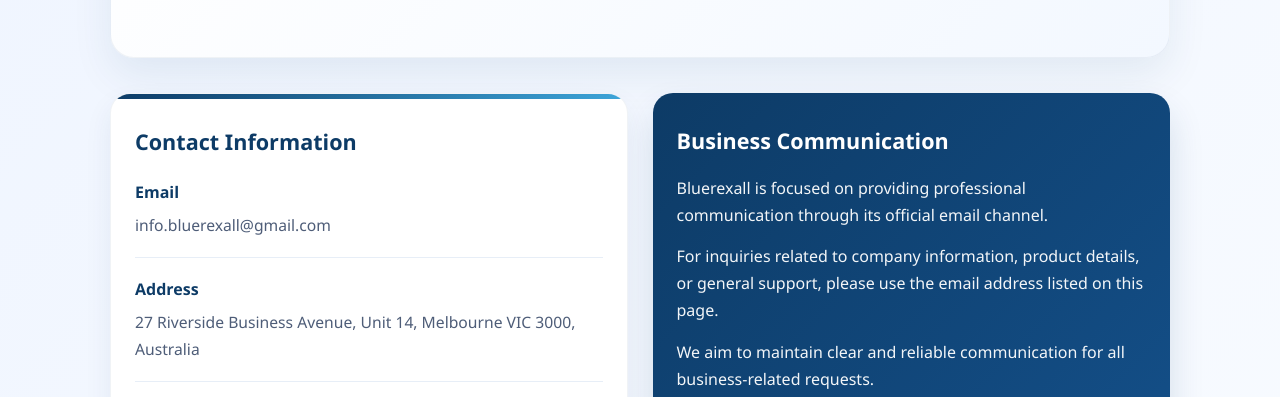
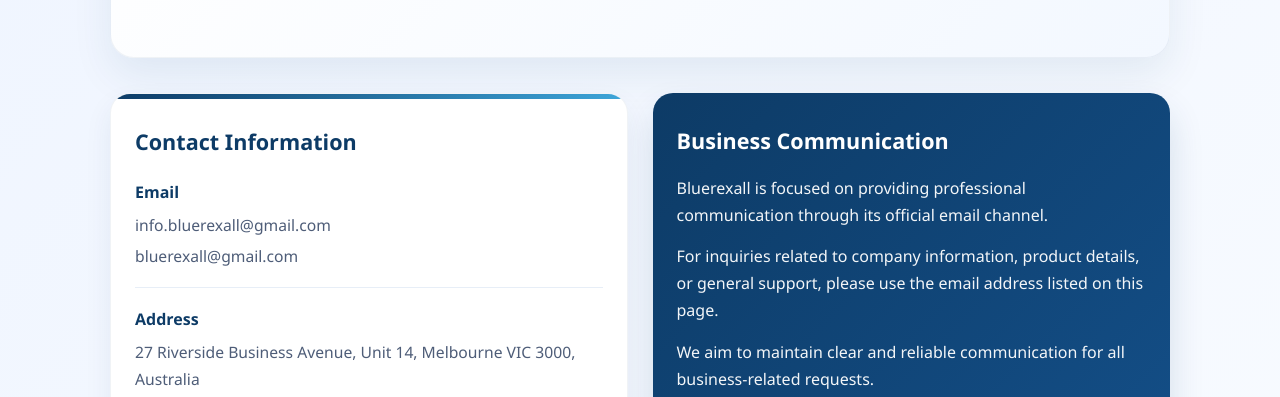
Before and after one commit to infoblurexall-svg/bluerexall-site, a plain HTML site: page contact.html in a window 1280 px wide. Shown: the part 544-941 px from the top of the page. Drawn offline with Linux system fonts and the light colour scheme.

Commit message:
Update contact page

```diff
--- a/contact.html
+++ b/contact.html
@@ -94,6 +94,11 @@
       word-break: break-word;
     }
 
+    .contact-item a {
+      display: block;
+      margin-top: 4px;
+    }
+
     .contact-item a:hover {
       color: #0d3b66;
     }
@@ -165,6 +170,7 @@
     </div>
   </header>
 
+  <main>
     <section class="contact-section">
       <div class="contact-hero">
         <h2>Contact Bluerexall</h2>
@@ -180,6 +186,7 @@
           <div class="contact-item">
             <strong>Email</strong>
             <a href="mailto:info.bluerexall@gmail.com">info.bluerexall@gmail.com</a>
+            <a href="mailto:bluerexall@gmail.com">bluerexall@gmail.com</a>
           </div>
 
           <div class="contact-item">
@@ -207,6 +214,7 @@
         </div>
       </div>
     </section>
+  </main>
 
   <footer>
     <p>Contact: <a href="mailto:info.bluerexall@gmail.com">info.bluerexall@gmail.com</a></p>
```
Lines whose indentation alone changed are shown as unchanged.
